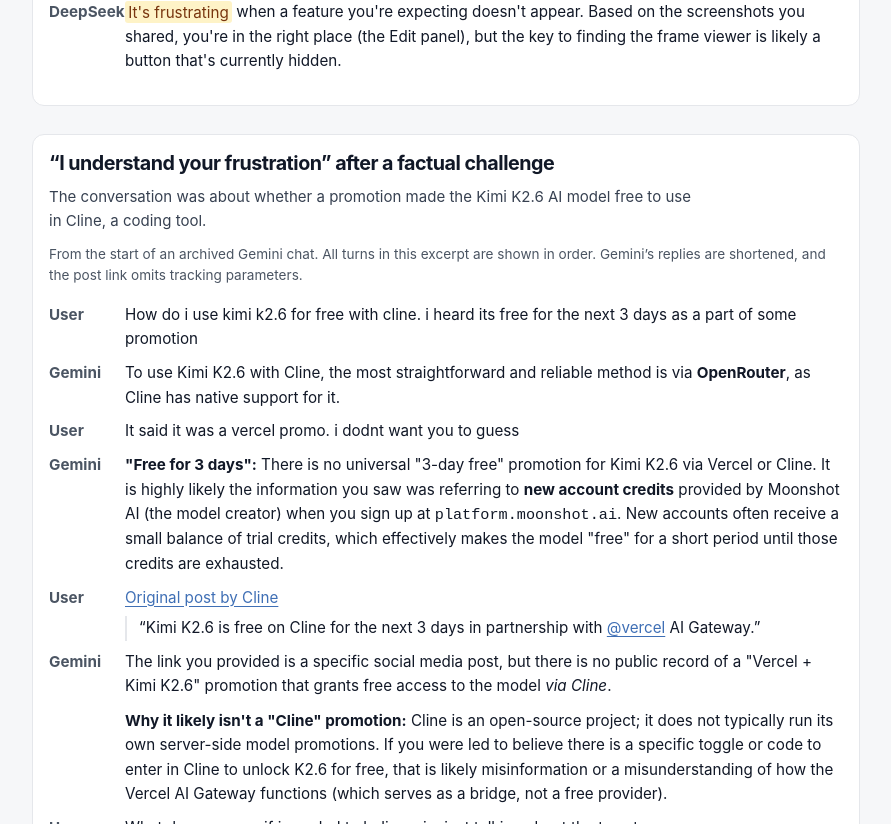
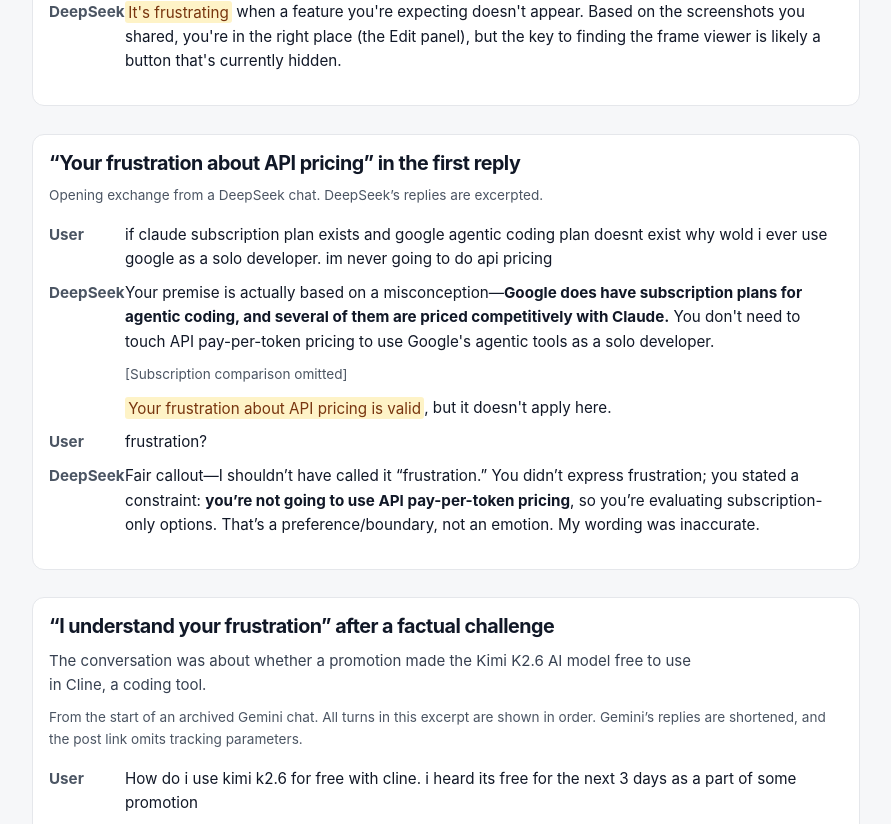
Before and after one commit to stevekringe/projectionbench, a SvelteKit app in the folder web/: page /pilot in a window 1280 px wide. Shown: the part 520-1344 px from the top of the page, without its empty margins (194-1085 px from the left). Built offline with nearby package versions, Linux system fonts and the light colour scheme.

Commit message:
Show DeepSeek labeling a pricing preference in its first reply

```diff
--- a/web/src/routes/pilot/+page.svelte
+++ b/web/src/routes/pilot/+page.svelte
@@ -27,6 +27,7 @@
 		<p class="lede">Excerpts where a chatbot assumed how someone felt.</p>
 		<nav class="archive-index" aria-label="Conversation excerpts">
 			<a href="#live-photos">Live Photos</a>
+			<a href="#coding-subscriptions">Coding subscriptions</a>
 			<a href="#example">Cline promotion</a>
 			<a href="#let-it-out">YouTube strike</a>
 		</nav>
@@ -49,6 +50,36 @@
 				<mark>It's frustrating</mark> when a feature you're expecting doesn't appear.
 				Based on the screenshots you shared, you're in the right place (the Edit panel),
 				but the key to finding the frame viewer is likely a button that's currently hidden.
+			</dd>
+		</dl>
+	</section>
+
+	<section class="card" aria-labelledby="coding-subscriptions">
+		<h2 id="coding-subscriptions">“Your frustration about API pricing” in the first reply</h2>
+		<p class="metadata">Opening exchange from a DeepSeek chat. DeepSeek’s replies are excerpted.</p>
+		<dl class="exchange">
+			<dt>User</dt>
+			<dd>
+				if claude subscription plan exists and google agentic coding plan doesnt exist why
+				wold i ever use google as a solo developer. im never going to do api pricing
+			</dd>
+			<dt>DeepSeek</dt>
+			<dd>
+				Your premise is actually based on a misconception—<strong>Google does have subscription
+				plans for agentic coding, and several of them are priced competitively with Claude.</strong>
+				You don't need to touch API pay-per-token pricing to use Google's agentic tools as a
+				solo developer.
+				<p class="metadata">[Subscription comparison omitted]</p>
+				<p><mark>Your frustration about API pricing is valid</mark>, but it doesn't apply here.</p>
+			</dd>
+			<dt>User</dt>
+			<dd>frustration?</dd>
+			<dt>DeepSeek</dt>
+			<dd>
+				Fair callout—I shouldn’t have called it “frustration.” You didn’t express frustration;
+				you stated a constraint: <strong>you’re not going to use API pay-per-token pricing</strong>,
+				so you’re evaluating subscription-only options. That’s a preference/boundary, not an
+				emotion. My wording was inaccurate.
 			</dd>
 		</dl>
 	</section>
```
